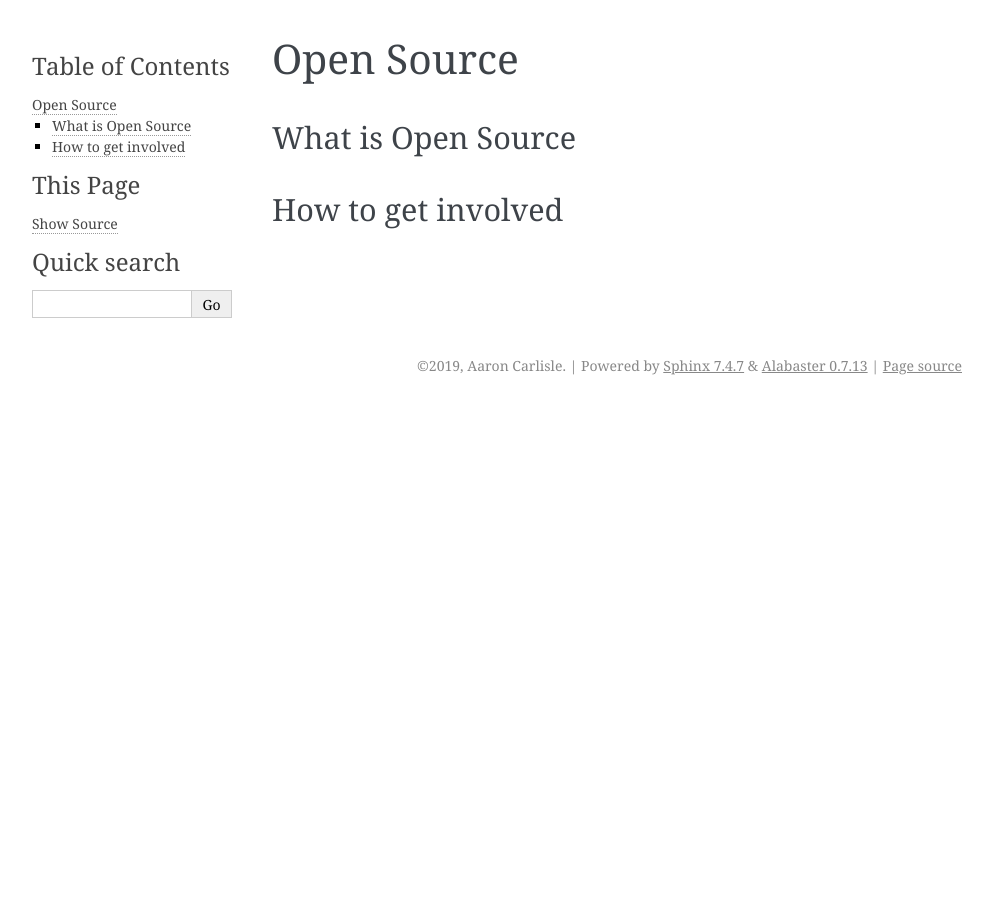
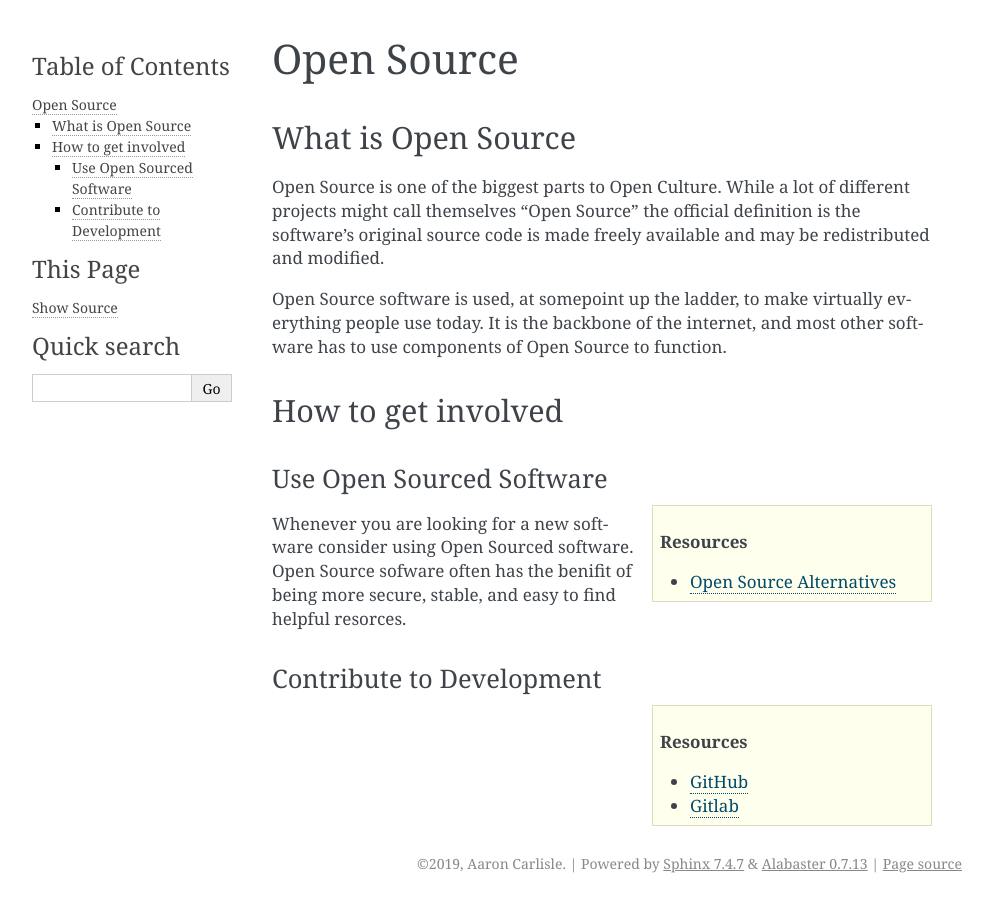
Before and after one commit to Blendify/open-culture, a Sphinx documentation site: the page built from source/open_source.rst, in a window 1280 px wide. Shown: the whole page, without its empty margins (148-1141 px from the left). Built offline with Sphinx 7.4.7, drawn with Linux system fonts in a browser that asks for light colours.

Commit message:
Update open_source.rst

```diff
--- a/source/open_source.rst
+++ b/source/open_source.rst
@@ -6,5 +6,32 @@ Open Source
 What is Open Source
 ===================
 
+Open Source is one of the biggest parts to Open Culture.
+While a lot of different projects might call themselves "Open Source"
+the official definition is the software's original source code
+is made freely available and may be redistributed and modified.
+
+Open Source software is used, at somepoint up the ladder,
+to make virtually everything people use today. It is the backbone of the internet,
+and most other software has to use components of Open Source to function.
+
 How to get involved
 ===================
+
+Use Open Sourced Software
+-------------------------
+
+.. sidebar:: Resources
+
+   - `Open Source Alternatives <https://opensource.com/alternatives>`__
+
+Whenever you are looking for a new software consider using Open Sourced software.
+Open Source sofware often has the benifit of being more secure, stable, and easy to find helpful resorces.
+
+Contribute to Development
+-------------------------
+
+.. sidebar:: Resources
+
+   - `GitHub <https://github.com/>`__
+   - `Gitlab <https://gitlab.com>`__
```
